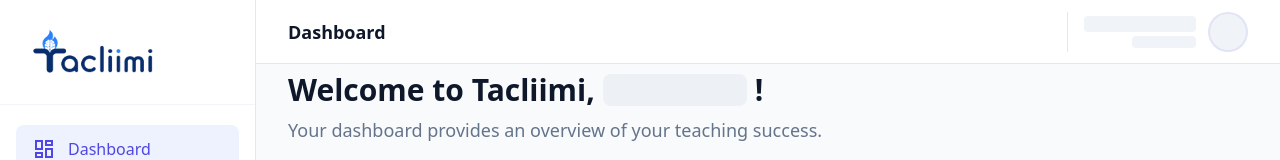
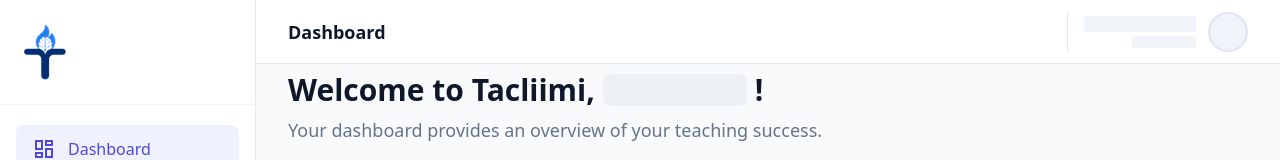
Before and after one commit to s-xaashi/Tacliimi, a website: page src/pages/instructor/instructor-dashboard/index.html in a window 1280 px wide. Shown: the top 160 px of the page. Drawn offline with nearby package versions, Linux system fonts and the light colour scheme; a script that the page names is missing.

Commit message:
Fix instructor dashboard light theme logo

```diff
--- a/src/pages/instructor/instructor-dashboard/index.html
+++ b/src/pages/instructor/instructor-dashboard/index.html
@@ -25,7 +25,7 @@
 <aside class="fixed left-0 top-0 h-full w-64 bg-white dark:bg-slate-900 border-r border-slate-200 dark:border-slate-800 flex-col flex z-[60] -translate-x-full lg:translate-x-0" id="instructor-sidebar">
 <div class="p-6 border-b border-slate-100 dark:border-slate-800">
 <div class="flex items-center cursor-pointer" onclick="window.location.href='/index.html'">
-    <img src="/public/assets/images/IMG_7454.png" alt="Tacliimi Logo" class="h-14 w-auto object-contain dark:hidden">
+    <img src="/public/assets/images/IMG_7448.png" alt="Tacliimi Logo" class="h-14 w-auto object-contain dark:hidden">
     <img src="/public/assets/images/logo-dark.png" alt="Tacliimi Logo" class="h-14 w-auto object-contain hidden dark:block">
 </div>
 </div>
```
